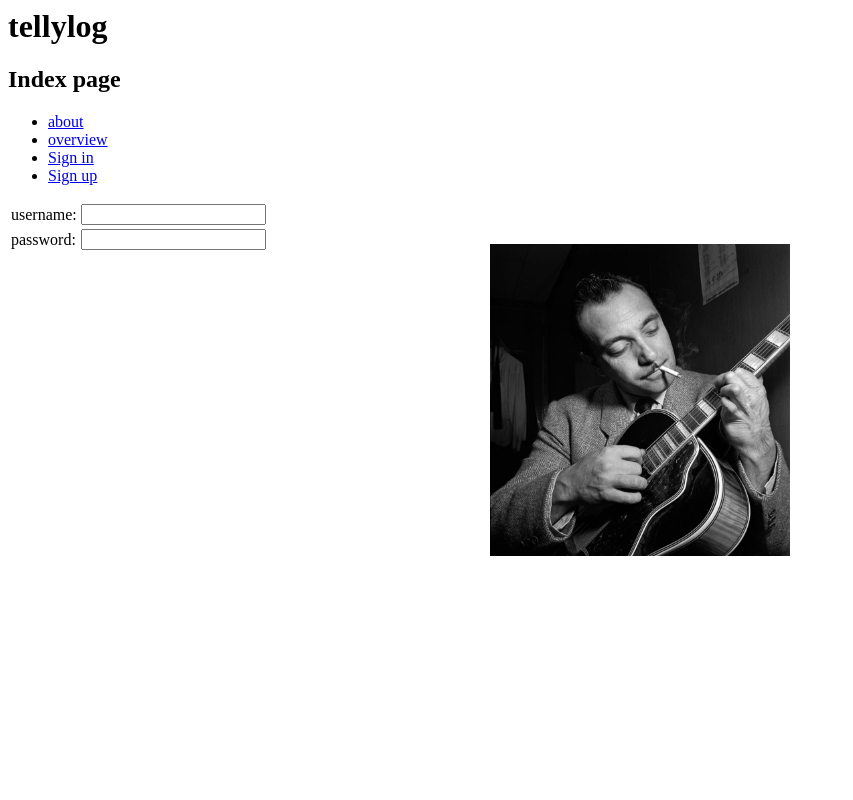
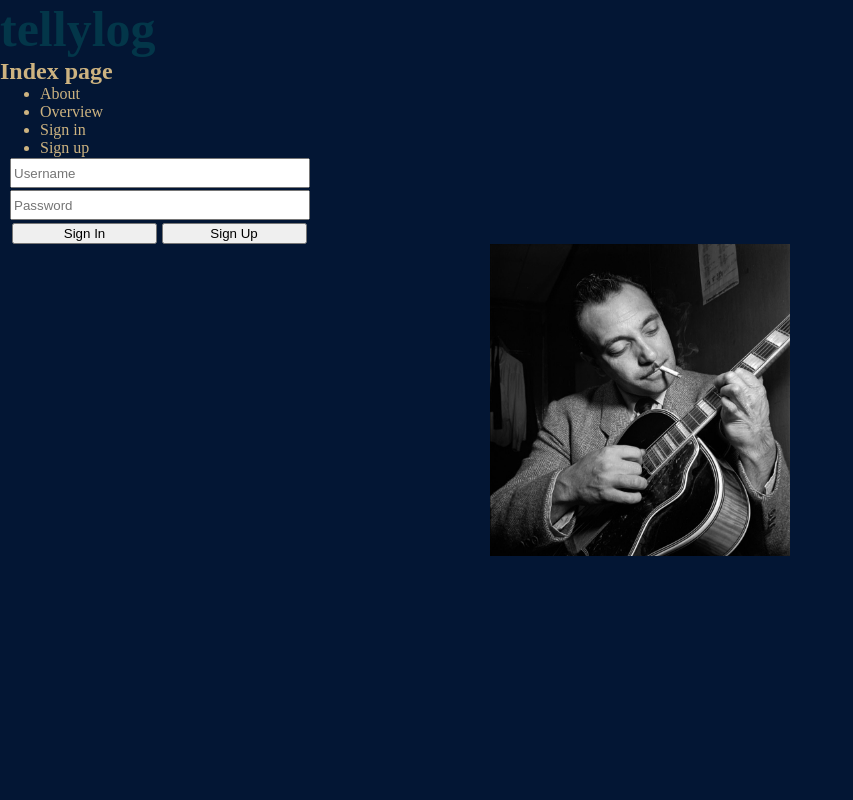
Before and after one commit to tellylog/tellylog, a Django app: page / in a window 1280 px wide. Shown: the whole page, without its empty margins (0-853 px from the left). Run offline with Django 3.2, Linux system fonts and the light colour scheme.

Commit message:
beautified the tmeplates

```diff
--- a/main/static/css.css
+++ b/main/static/css.css
@@ -1,8 +1,43 @@
+*{
+    margin: 0px;
+}
 html{
+    background-color: #031634;
 }
 body{
     background-image: url(django.jpg);
     background-position: center center;
     background-size: 300px;
     background-repeat: no-repeat;
+    color: #CDB380;
 }
+h1{
+    font-size: 50px;
+    color: #033649;
+}
+#login{
+    align-self: center;
+}
+#username, #password{
+    width: 300px;
+    height: 30px;
+    margin: 1px;
+    margin-left: 10px;
+}
+#SignIn {
+    width: 145px;
+    margin-top: 2px;
+    margin-left: 12px;
+    margin-right: 0.5px;
+}
+#SignUp {
+    width: 145px;
+}
+a{
+    color: #CDB380;
+    text-decoration: none;
+    list-style-type: none;
+}
+a:hover{
+    color: #E8DDCB;
+}
--- a/main/templates/main/main.html
+++ b/main/templates/main/main.html
@@ -14,23 +14,18 @@
             </div>
             <div id="navigation">
                 <ul>
-                    <li><a href="{% url 'main:about' %}">about</a></li>
-					<li><a href="{% url 'main:overview' %}">overview</a></li>
+                    <li><a href="{% url 'main:about' %}">About</a></li>
+					<li><a href="{% url 'main:overview' %}">Overview</a></li>
                     <li><a href="{% url 'main:sign_in' %}">Sign in</a></li>
                     <li><a href="{% url 'main:sign_up' %}">Sign up</a></li>
                 </ul>
             </div>
-			<table>
-				<tr>
-					<td><label for="username">username:</label></td>
-					<td><input type="text" name="username"></td>
-				</tr>
-				<tr>
-					<td><label for="password">password:</label></td>
-					<td><input type="text" name="password"><br></td>
-				</tr>
-			</table>
-
+			<div id="login">
+				<input type="text" name="username" id="username" placeholder="Username"><br>
+				<input type="text" name="password" id="password" placeholder="Password"><br>
+				<input type="submit" name="submit" value="Sign In" id="SignIn">
+				<input type="button" name="register" value="Sign Up" id="SignUp">
+			</div>
 	</body>
 </html>
 {% load staticfiles %}
```
